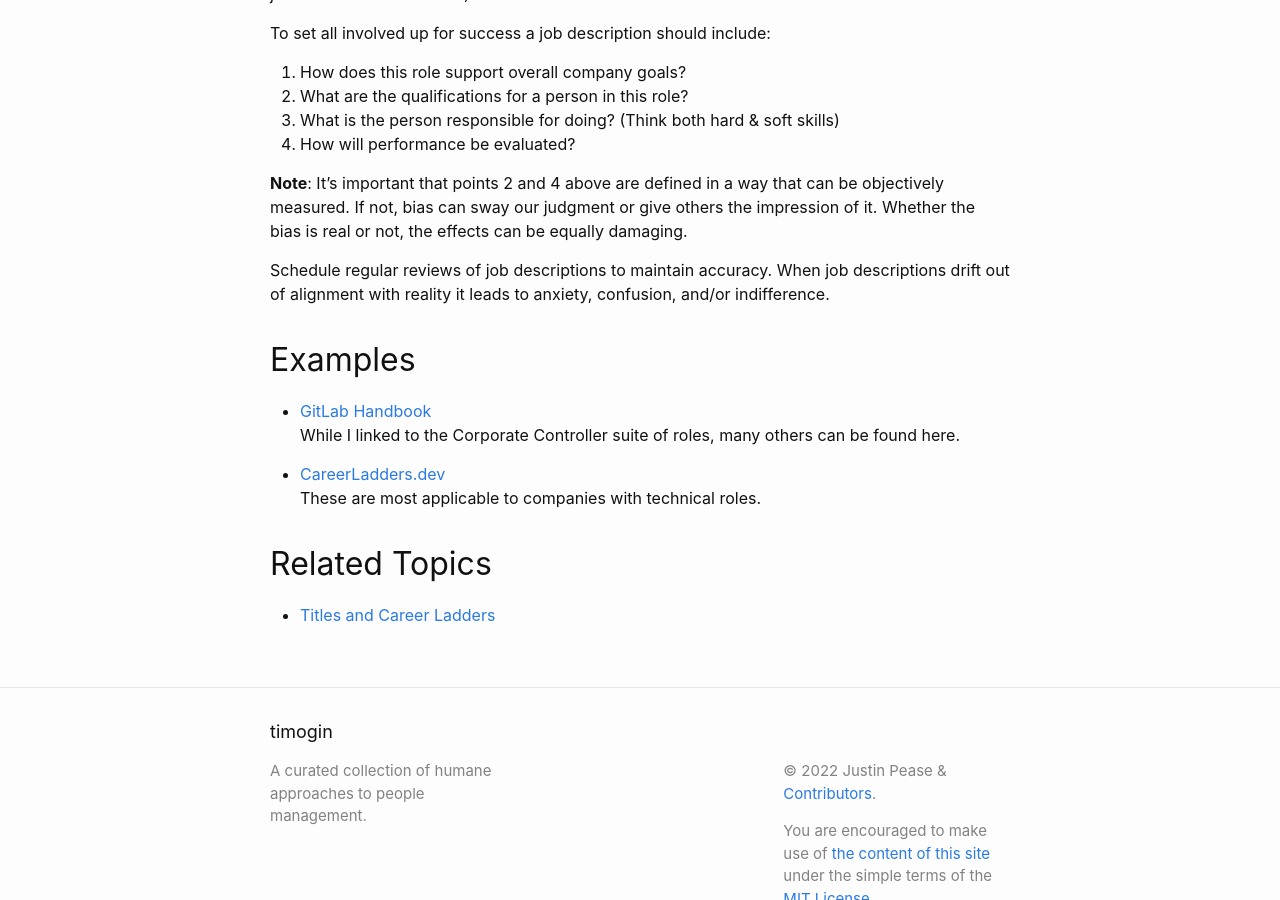
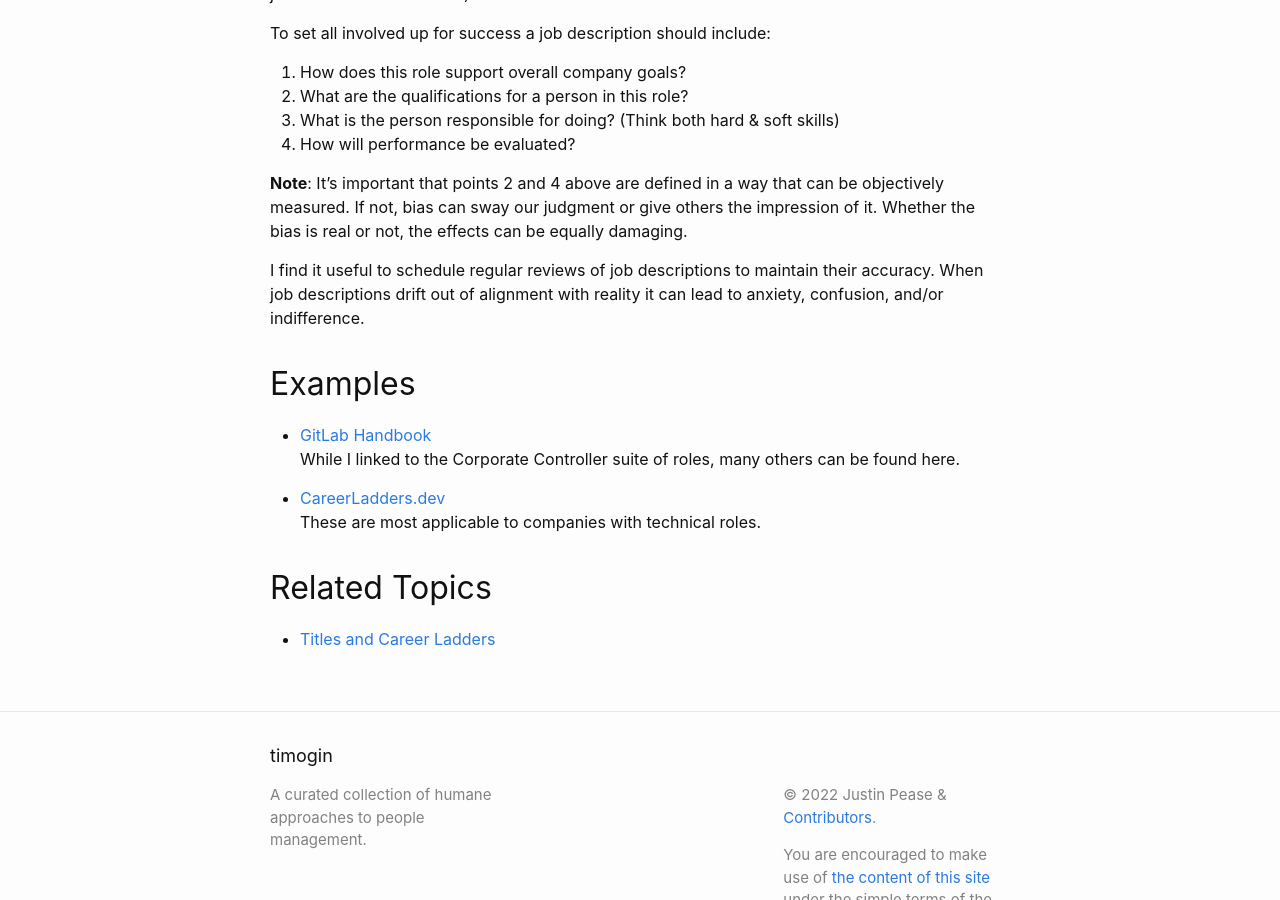
Before and after one commit to jpease/timogin, a Jekyll site: the page built from manual/in/job-descriptions.markdown, in a window 1280 px wide and 900 px high, scrolled down 692 px. Built offline with Jekyll 4.4.1, drawn with Linux system fonts in a browser that asks for light colours.

Commit message:
Change tone a bit

```diff
--- a/manual/in/job-descriptions.markdown
+++ b/manual/in/job-descriptions.markdown
@@ -34,9 +34,9 @@ can be objectively measured. If not, bias can sway our judgment or give others
 the impression of it. Whether the bias is real or not, the effects can be
 equally damaging.
 
-Schedule regular reviews of job descriptions to maintain accuracy. When job
-descriptions drift out of alignment with reality it leads to anxiety, confusion,
-and/or indifference.
+I find it useful to schedule regular reviews of job descriptions to maintain
+their accuracy. When job descriptions drift out of alignment with reality it
+can lead to anxiety, confusion, and/or indifference.
 
 ## Examples
 * [GitLab Handbook](https://about.gitlab.com/job-families/finance/corporate-controller/){:target="\_blank"}
```
